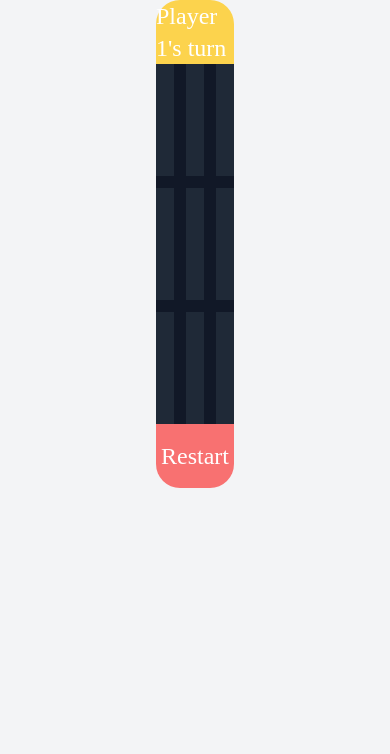
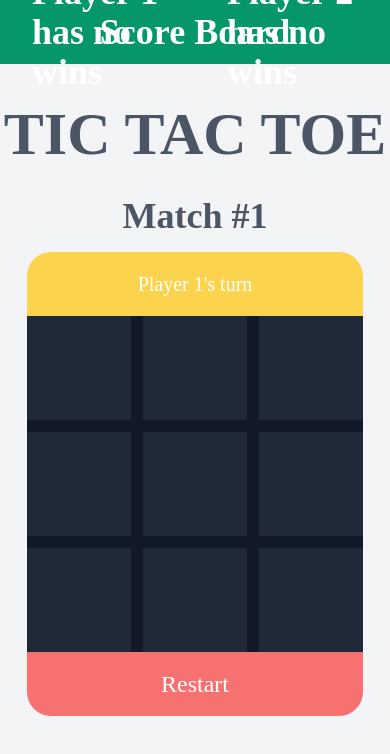
Before and after one commit to francauxach/tic-tac-toe-ts, a Vue app: page / in a window 390 px wide. Shown: the top 754 px of the page. Built offline with nearby package versions, Linux system fonts and the light colour scheme.

Commit message:
Added HeaderScore with players information about the game | Added matches count | Improved some styles

```diff
--- a/src/App.vue
+++ b/src/App.vue
@@ -1,9 +1,23 @@
 <script setup lang="ts">
+import { computed } from 'vue'
+import { useStore } from 'vuex'
+import HeaderScore from './components/HeaderScore.vue'
 import GameBoard from './components/GameBoard.vue'
+
+const store = useStore()
+
+const totalMatches = computed(() => {
+  return store.getters['game/totalMatches']
+})
 </script>
 
 <template>
   <div class="bg-gray-100 h-screen w-screen">
+    <HeaderScore />
+    <div class="flex flex-col justify-between items-center text-gray-600 font-bold font-gochi my-4">
+      <div class="text-6xl mt-6 mb-4">TIC TAC TOE</div>
+      <div class="text-4xl mt-4">Match #{{ totalMatches }}</div>
+    </div>
     <GameBoard />
   </div>
 </template>
--- a/src/components/Cell.vue
+++ b/src/components/Cell.vue
@@ -36,7 +36,7 @@ const select = () => {
 </script>
 
 <template>
-  <div @click="select" class="font-gochi select-none text-9xl bg-gray-800 h-full text-white flex justify-center items-center" :class="{'cursor-pointer': !hasEnded}">
+  <div @click="select" class="font-gochi select-none text-7xl sm:text-9xl bg-gray-800 h-full text-white flex justify-center items-center hover:bg-gray-700" :class="{'cursor-pointer': !hasEnded}">
     {{ mark }}
   </div>
 </template>
--- a/src/components/GameBoard.vue
+++ b/src/components/GameBoard.vue
@@ -22,18 +22,18 @@ function restart () { store.dispatch('game/restart') }
 
 <template>
   <div class="flex flex-col items-center">
-    <div class="w-1/5">
-      <div class="flex items-center justify-center h-16 rounded-t-3xl bg-yellow-300">
-        <span class="font-gochi text-white text-2xl" v-if="hasEnded && winner">Game over! The winner is {{ winner.name }}</span>
-        <span class="font-gochi text-white text-2xl" v-else-if="hasEnded && !winner">Game over! We have deuce.</span>
-        <span class="font-gochi text-white text-2xl" v-else>{{ currentPlayer.name + '\'s turn' }}</span>
+    <div>
+      <div class="flex items-center justify-center h-16 rounded-t-3xl bg-yellow-300" :class="{'bg-blue-400': winner}">
+        <span class="font-gochi text-white text-xl sm:text-2xl" v-if="hasEnded && winner">Game over! The winner is {{ winner.name }}</span>
+        <span class="font-gochi text-white text-xl sm:text-2xl" v-else-if="hasEnded && !winner">Game over! We have deuce.</span>
+        <span class="font-gochi text-white text-xl sm:text-2xl" v-else>{{ currentPlayer.name + '\'s turn' }}</span>
       </div>
       <div class="bg-gray-900 grid grid-cols-3 gap-3">
-        <div class="h-28" v-for="cellId in 9" :key="cellId">
+        <div class="h-26 w-26 sm:h-28 sm:w-28" v-for="cellId in 9" :key="cellId">
           <Cell :cellId="cellId" />
         </div>
       </div>
-      <div class="flex items-center justify-center h-16 rounded-b-3xl bg-red-400 cursor-pointer">
+      <div class="flex items-center justify-center h-16 rounded-b-3xl bg-red-400 cursor-pointer hover:bg-red-500">
         <span @click.stop="restart" class="font-gochi text-white text-2xl">Restart</span>
       </div>
     </div>
--- /dev/null
+++ b/src/components/HeaderScore.vue
@@ -0,0 +1,21 @@
+<script setup lang="ts">
+import { computed } from 'vue'
+import { useStore } from 'vuex'
+
+const store = useStore()
+
+const players = computed(() => {
+  return store.getters['game/players']
+})
+</script>
+
+<template>
+  <div class="flex h-16 bg-green-600 justify-between items-center text-4xl text-white font-bold font-gochi relative">
+    <div class="absolute w-full text-center">Score Board</div>
+    <div v-for="player in players" :key="player.mark" class="px-8">{{ player.name }} has {{ player.totalWins || 'no' }} wins</div>
+  </div>
+</template>
+
+<style>
+
+</style>
--- a/src/interfaces/GamePlayer.ts
+++ b/src/interfaces/GamePlayer.ts
@@ -2,5 +2,6 @@ export interface GamePlayer {
   name: string
   selection: Array<number>,
   mark: string,
-  isMarking: boolean
+  isMarking: boolean,
+  totalWins: number
 }
--- a/src/store/game/getters.ts
+++ b/src/store/game/getters.ts
@@ -8,6 +8,10 @@ export function hasEnded (state: any) {
   return state.hasEnded
 }
 
+export function players (state: any) {
+  return state.players
+}
+
 export function currentPlayer (state: any) {
   return state.players.find((player: GamePlayer) => player.isMarking === true)
 }
@@ -15,3 +19,7 @@ export function currentPlayer (state: any) {
 export function winner (state: any) {
   return state.winner
 }
+
+export function totalMatches (state: any) {
+  return state.totalMatches
+}
--- a/src/store/game/mutations.ts
+++ b/src/store/game/mutations.ts
@@ -13,6 +13,7 @@ export const mutations = {
   },
   determineWinner (state: any, currentPlayer: GamePlayer) {
     if (state.winnerCells.some((cell: Array<number>) => cell.every((value: number) => currentPlayer.selection.includes(value)))) {
+      currentPlayer.totalWins += 1
       state.winner = currentPlayer
       state.hasEnded = true
     }
@@ -22,6 +23,9 @@ export const mutations = {
     }
   },
   restartGame (state: any) {
+    if (state.winner || state.board.length === 9) {
+      state.totalMatches += 1
+    }
     state.board = []
     state.players.forEach((player: GamePlayer) => { player.selection = [] })
     state.players[0].isMarking = true
--- a/src/store/game/state.ts
+++ b/src/store/game/state.ts
@@ -6,15 +6,18 @@ export default {
       name: 'Player 1',
       mark: 'x',
       selection: [],
-      isMarking: true
+      isMarking: true,
+      totalWins: 0
     },
     {
       name: 'Player 2',
       mark: '0',
       selection: [],
-      isMarking: false
+      isMarking: false,
+      totalWins: 0
     }
   ],
+  totalMatches: 1,
   winner: null,
   winnerCells: [
     [
--- a/tailwind.config.js
+++ b/tailwind.config.js
@@ -5,6 +5,12 @@ module.exports = {
     extend: {
       fontFamily: {
         'gochi': ['Gochi Hand']
+      },
+      height: {
+        '26': '6.5rem'
+      },
+      width: {
+        '26': '6.5rem'
       }
     },
   },
```
